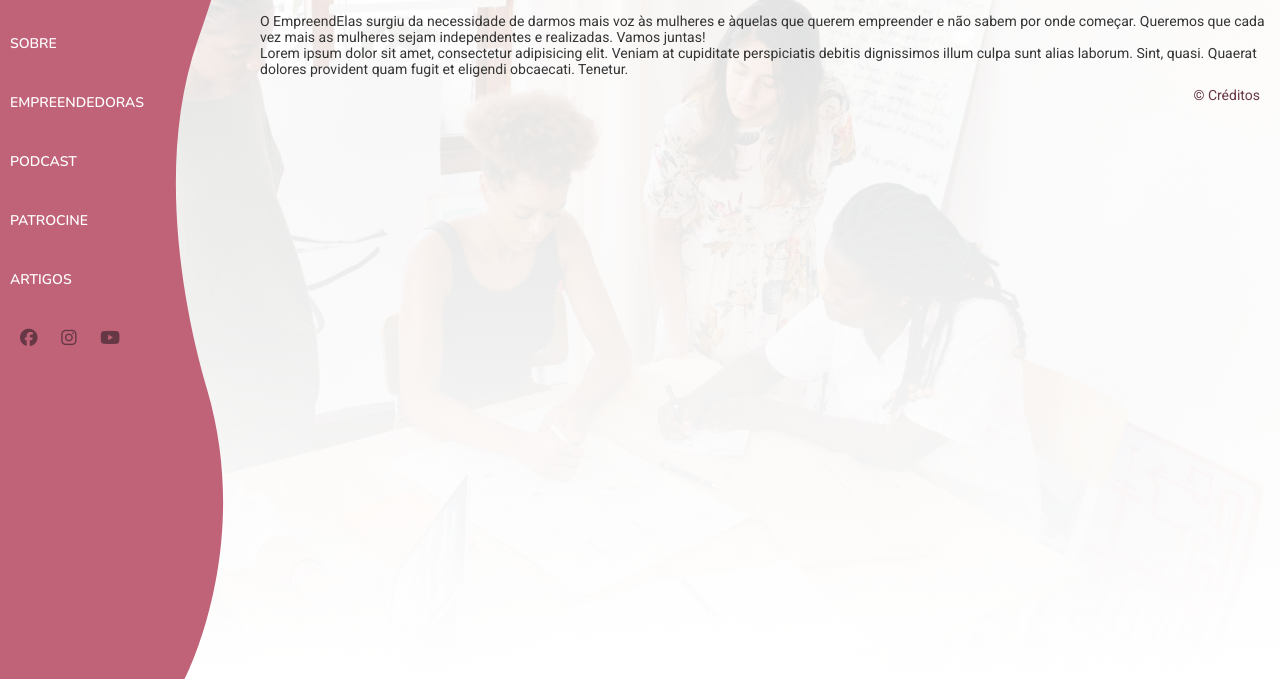
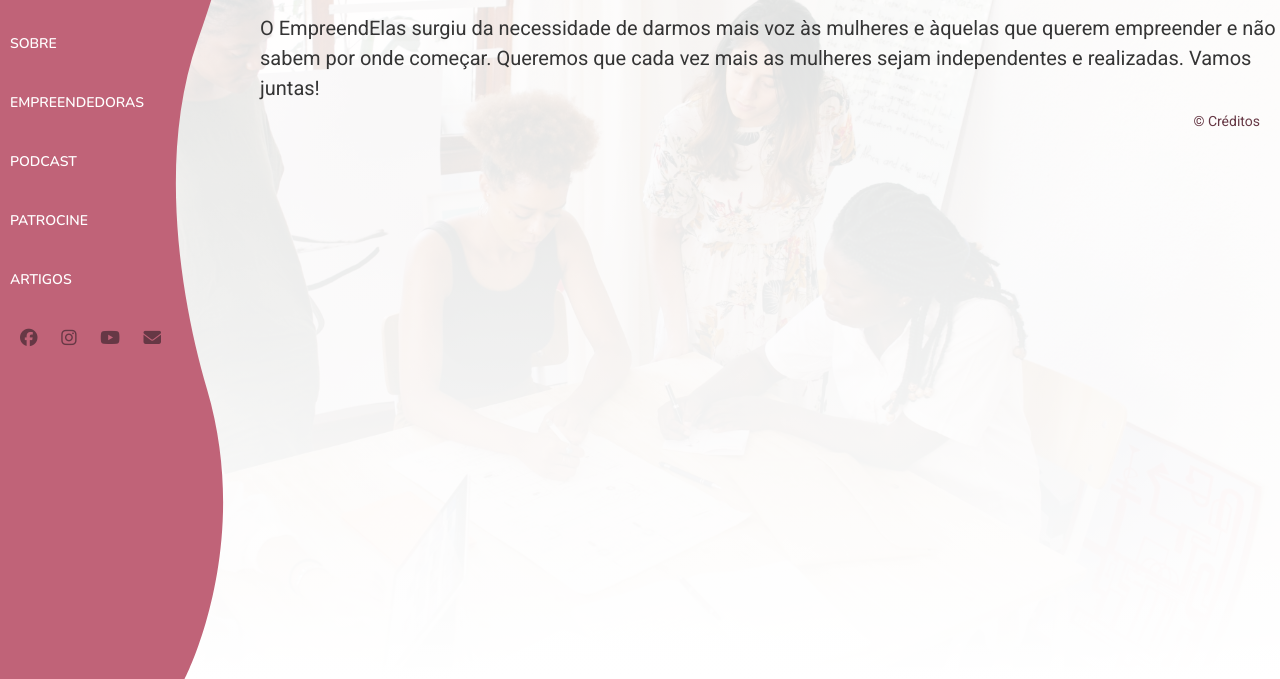
Before and after one commit to mayvlima/empreendElas, a plain HTML site: page index.html in a window 1280 px wide. Shown: the part 121-800 px from the top of the page. Drawn offline with nearby package versions, Linux system fonts and the light colour scheme.

Commit message:
add email no menu-midias

```diff
--- a/css/style.css
+++ b/css/style.css
@@ -98,6 +98,7 @@ li {
   margin-left: 20px;
 }
 
+.fa-envelope,
 .fa-facebook,
 .fa-instagram,
 .fa-youtube {
@@ -123,6 +124,12 @@ li {
   font-family: "Nunito", sans-serif;
   font-size: 50px;
   padding: 10px 0 15px 0;
+}
+
+.secao-conteudo-textos p {
+  font-size: 20px;
+  line-height: 1.5em;
+  text-align: left;
 }
 
 .creditos {
--- a/index.html
+++ b/index.html
@@ -66,6 +66,7 @@
           <a href="#"><i class="fab fa-facebook fa-lg"></i></a>
           <a href="#"><i class="fab fa-instagram fa-lg"></i></a>
           <a href="#"><i class="fab fa-youtube fa-lg"></i></a>
+          <a href="#"><i class="fa fa-envelope fa-lg"></i></a>
         </div>
       </div>
 
@@ -80,16 +81,7 @@
             Queremos que cada vez mais as mulheres sejam independentes e
             realizadas. Vamos juntas!
           </p>
-
-          <p>
-            Lorem ipsum dolor sit amet, consectetur adipisicing elit. Veniam at
-            cupiditate perspiciatis debitis dignissimos illum culpa sunt alias
-            laborum. Sint, quasi. Quaerat dolores provident quam fugit et
-            eligendi obcaecati. Tenetur.
-          </p>
         </div>
-
-        <div></div>
 
         <footer>
           <div class="creditos">
```
